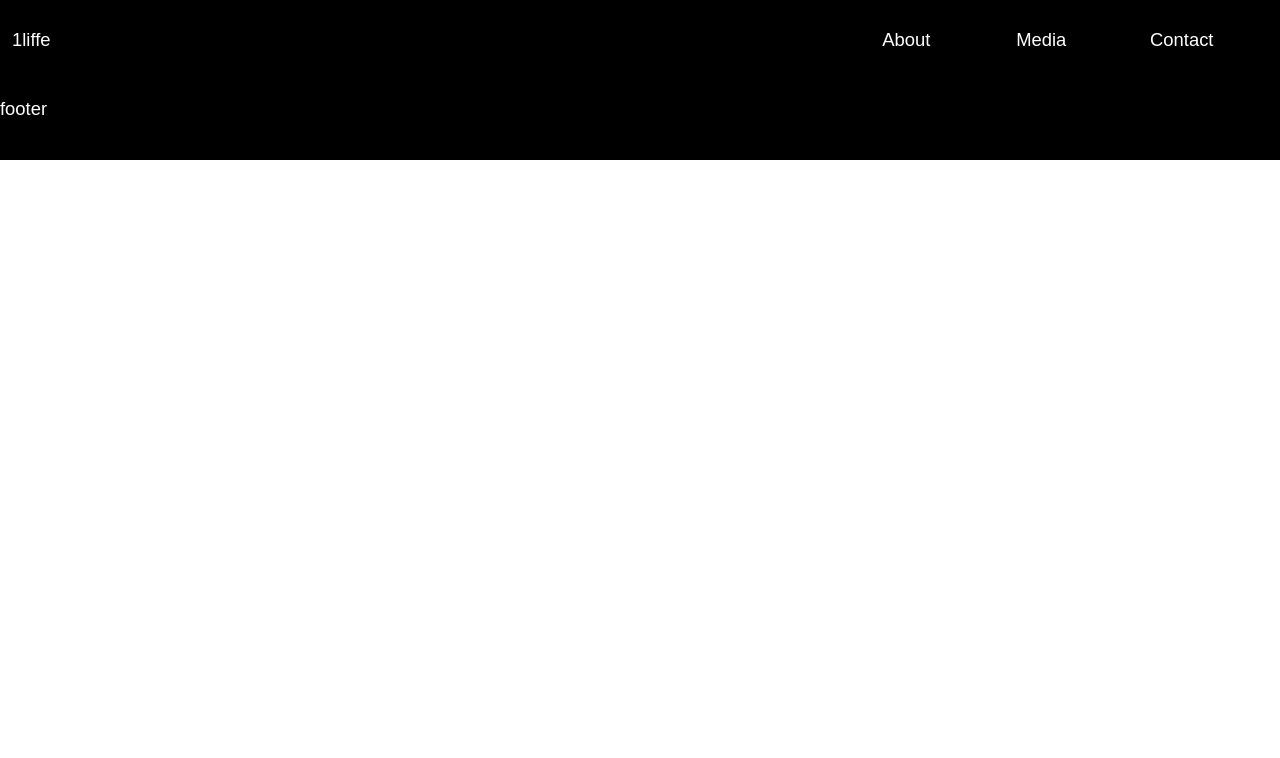
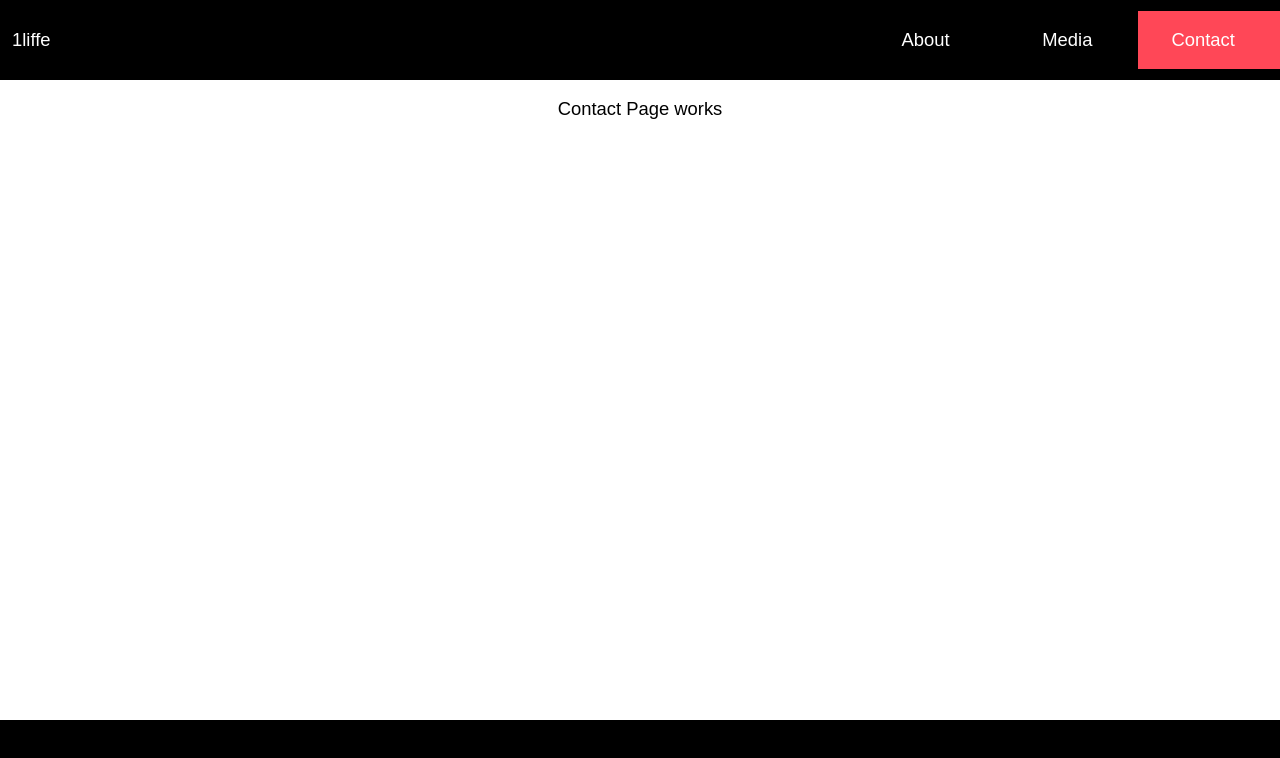
Before and after one commit to omnicoders/1liffe, a React (Create React App) app: page /contact in a window 1280 px wide. Shown: the top 758 px of the page. Built offline with nearby package versions, Linux system fonts and the light colour scheme.

Commit message:
added media and contact pages; set router and navlinks

```diff
--- a/src/components/Footer.jsx
+++ b/src/components/Footer.jsx
@@ -3,11 +3,7 @@ import "./Footer.css";
 
 class Footer extends Component {
   render() {
-    return (
-      <div className="Footer bg-secondary-2-0">
-        <p>footer</p>
-      </div>
-    );
+    return <div className="Footer bg-secondary-2-0" />;
   }
 }
 
--- a/src/components/Navbar.css
+++ b/src/components/Navbar.css
@@ -1,19 +1,37 @@
 .Navbar {
   display: grid;
-  grid-template-columns: 1fr 0.15fr 0.15fr 0.15fr;
+  grid-template-columns: 1fr 0.5fr;
   align-items: center;
   height: 10vh;
   column-gap: 4px;
 }
 
-.Navbar:nth-child(1) {
+.NavBar:first-child {
+  text-align: left;
+}
+
+.title {
+  text-align: left;
   padding-left: 12px;
 }
+.nav {
+  display: grid;
+  grid-template-columns: 1fr 1fr 1fr;
+  color: white;
+}
 
+.about,
+.media {
+  text-decoration: none;
+  color: white;
+}
 .contact {
   padding-right: 12px;
+  color: white;
+  text-decoration: none;
 }
 
 p {
   font-size: 1.15em;
+  text-align: center;
 }
--- a/src/components/Navbar.jsx
+++ b/src/components/Navbar.jsx
@@ -1,14 +1,38 @@
 import React, { Component } from "react";
+import { NavLink } from "react-router-dom";
 import "./Navbar.css";
 
 class Navbar extends Component {
   render() {
     return (
       <div className="Navbar bg-secondary-2-0">
-        <p>1liffe</p>
-        <p className="about"> About</p>
-        <p className="media"> Media</p>
-        <p className="contact"> Contact</p>
+        <p className="title">1liffe</p>
+        <div className="nav">
+          <NavLink
+            to="/"
+            exact
+            activeStyle={{ backgroundColor: "#2ed573" }}
+            className="about"
+          >
+            <p>About</p>
+          </NavLink>
+          <NavLink
+            to="/media"
+            exact
+            activeStyle={{ backgroundColor: "#eccc68" }}
+            className="media"
+          >
+            <p>Media</p>
+          </NavLink>
+          <NavLink
+            to="/contact"
+            exact
+            activeStyle={{ backgroundColor: "#ff4757" }}
+            className="contact"
+          >
+            <p>Contact</p>
+          </NavLink>
+        </div>
       </div>
     );
   }
--- a/src/components/Router.jsx
+++ b/src/components/Router.jsx
@@ -1,22 +1,30 @@
-import React, { Component } from 'react';
-import { Switch, Route } from 'react-router-dom';
-import LandingPage from '../pages/LandingPage';
+import React, { Component } from "react";
+import { Switch, Route } from "react-router-dom";
+import LandingPage from "../pages/LandingPage";
+import MediaPage from "../pages/MediaPage";
+import ContactPage from "../pages/ContactPage";
 
 class Router extends Component {
-
   render() {
     const landingPage = () => {
-      return ( <LandingPage {...this.props} /> );
+      return <LandingPage {...this.props} />;
+    };
+    const mediapage = () => {
+      return <MediaPage {...this.props} />;
+    };
+    const contactpage = () => {
+      return <ContactPage {...this.props} />;
     };
     return (
       <main>
         <Switch>
-          <Route exact path='/' render={landingPage} />
+          <Route exact path="/" render={landingPage} />
+          <Route exact path="/media" render={mediapage} />
+          <Route exact path="/contact" render={contactpage} />
         </Switch>
       </main>
     );
   }
-
 }
 
 export default Router;
--- /dev/null
+++ b/src/pages/ContactPage.css
@@ -0,0 +1,13 @@
+@media screen and (max-width: 480px) {
+  .ContactPage {
+    display: grid;
+    height: 80vh;
+  }
+}
+
+@media screen and (min-width: 480px) {
+  .ContactPage {
+    display: grid;
+    height: 80vh;
+  }
+}
--- /dev/null
+++ b/src/pages/ContactPage.jsx
@@ -0,0 +1,15 @@
+import React, { Component } from "react";
+import "./ContactPage.css";
+
+class ContactPage extends Component {
+  state = {};
+  render() {
+    return (
+      <div class="ContactPage">
+        <p>Contact Page works</p>
+      </div>
+    );
+  }
+}
+
+export default ContactPage;
--- a/src/pages/LandingPage.css
+++ b/src/pages/LandingPage.css
@@ -3,7 +3,7 @@
     height: 80vh;
   }
   iframe {
-    margin-top: 15%;
+    margin-bottom: 15%;
     width: 100%;
     height: 100%;
   }
--- /dev/null
+++ b/src/pages/MediaPage.css
@@ -0,0 +1,13 @@
+@media screen and (max-width: 480px) {
+  .MediaPage {
+    display: grid;
+    height: 80vh;
+  }
+}
+
+@media screen and (min-width: 480px) {
+  .MediaPage {
+    display: grid;
+    height: 80vh;
+  }
+}
--- /dev/null
+++ b/src/pages/MediaPage.jsx
@@ -0,0 +1,15 @@
+import React, { Component } from "react";
+import "./MediaPage.css";
+
+class MediaPage extends Component {
+  state = {};
+  render() {
+    return (
+      <div className="MediaPage">
+        <p>Media page works</p>
+      </div>
+    );
+  }
+}
+
+export default MediaPage;
```
